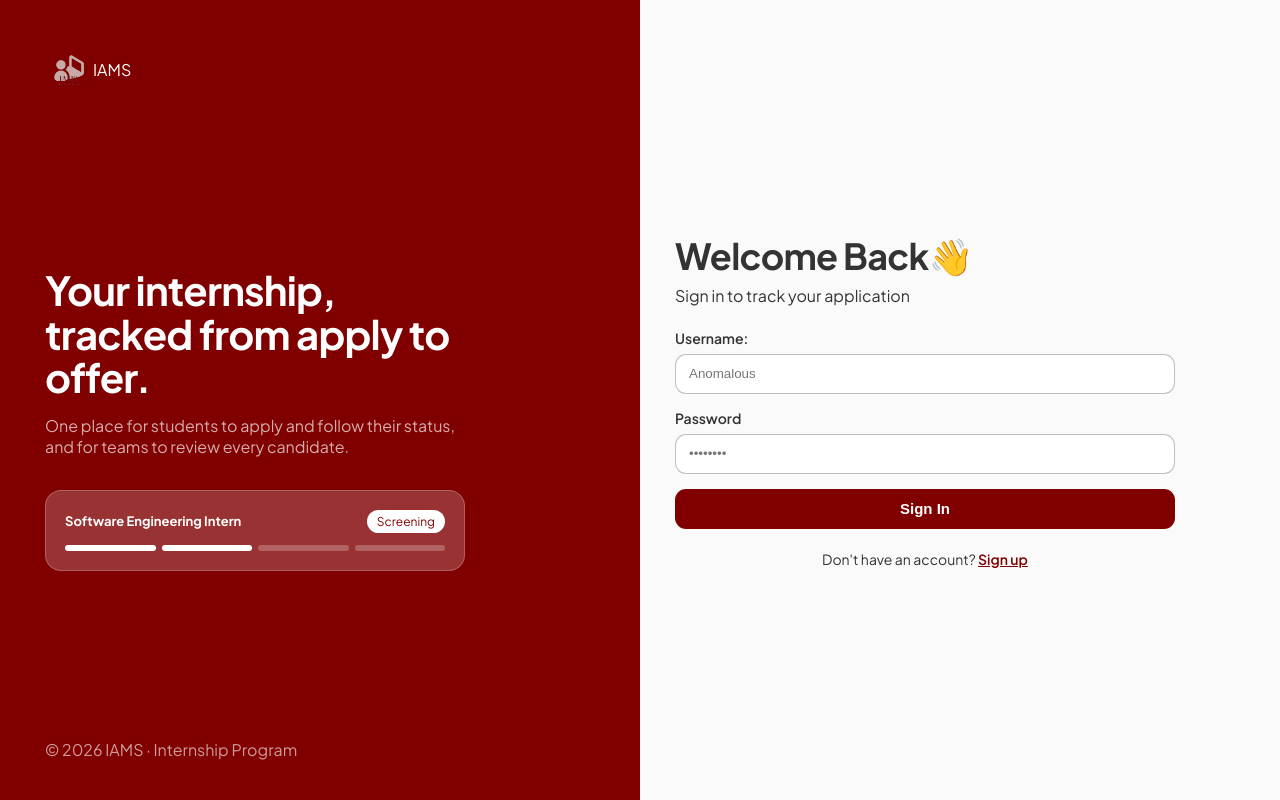
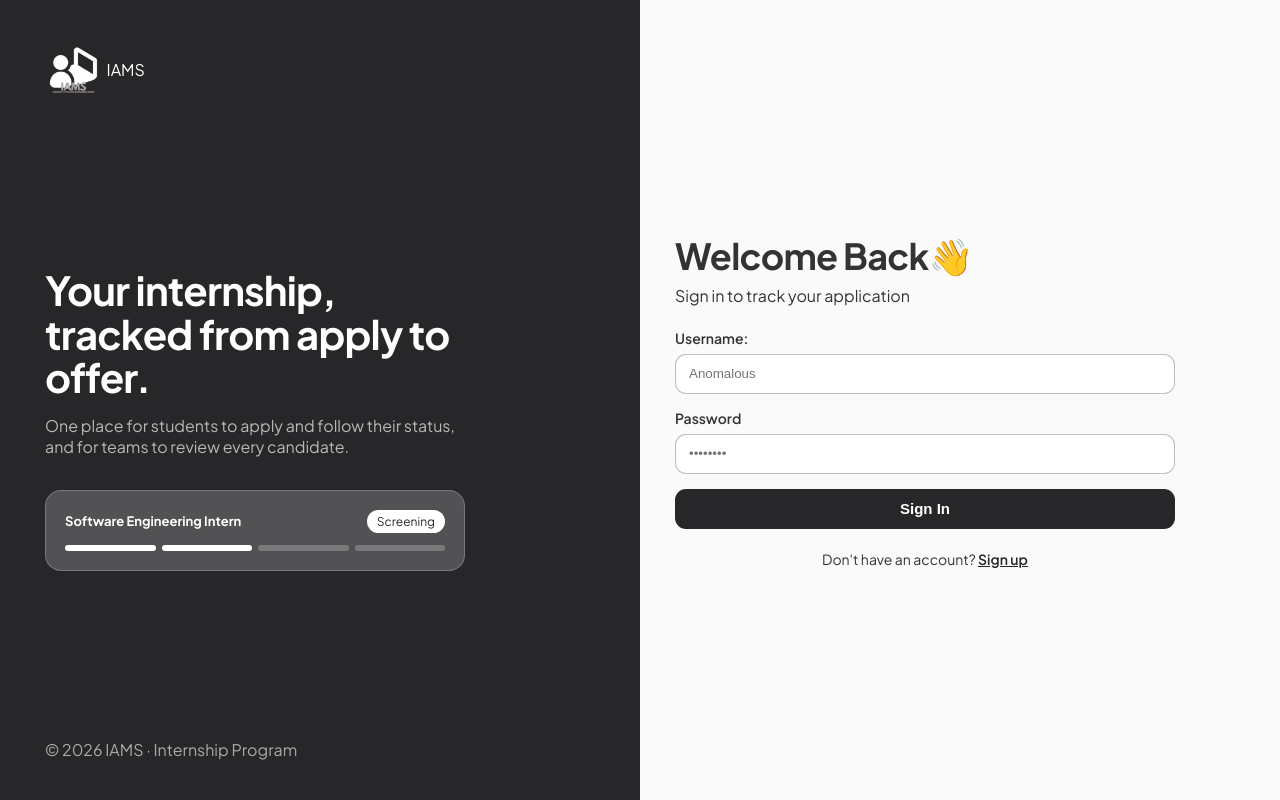
Before and after one commit to TaigaRaider/IAMS, a React (Vite) app in the folder client/: page /login in a window 1280 px wide. Built offline with nearby package versions, Linux system fonts and the light colour scheme.

Commit message:
changing logo and screen colours

```diff
--- a/client/src/App.css
+++ b/client/src/App.css
@@ -6,10 +6,10 @@
   --heading: #08060d;
   --muted: #6b6375;
 
-  --primary: #800000;
+  --primary: #27272a;
   --primary-foreground: #fff;
-  --primary-hover: #660000;
-  --primary-soft: rgba(128, 0, 0, 0.1);
+  --primary-hover: #404040;
+  --primary-soft: rgba(39, 39, 42, 0.1);
   --on-primary: rgba(255, 255, 255, 0.15);
   --on-primary-hover: rgba(255, 255, 255, 0.3);
 
@@ -17,7 +17,7 @@
   --card-background: #fff;
   --input-background: #fff;
   --input-border: rgba(128, 128, 128, 0.5);
-  --input-border-focus: #800000;
+  --input-border-focus: oklch(27.8% 0.033 256.848);
 
   --success: #008000;
   --success-bg: rgba(0, 150, 0, 0.12);
@@ -29,7 +29,7 @@
   --info-bg: rgba(170, 59, 255, 0.12);
 
   --shadow: 0 4px 12px rgba(0, 0, 0, 0.08);
-  --shadow-lg: 0 12px 28px rgba(128, 0, 0, 0.15);
+  --shadow-lg: 0 12px 28px rgba(39, 39, 42, 0.15);
 
   --radius-sm: 8px;
   --radius-md: 12px;
```
Also changed, not shown: client/public/iamslogo.png.
